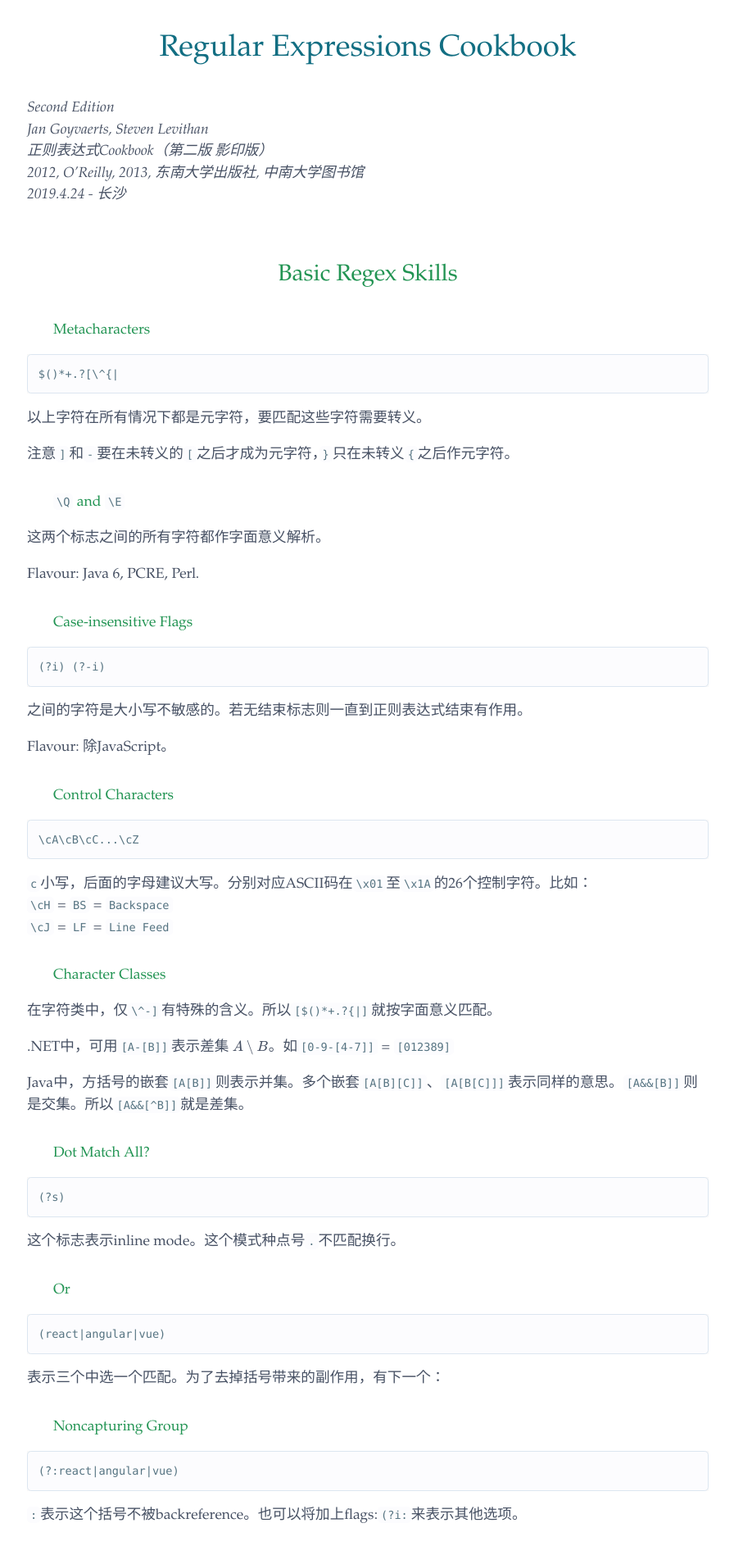
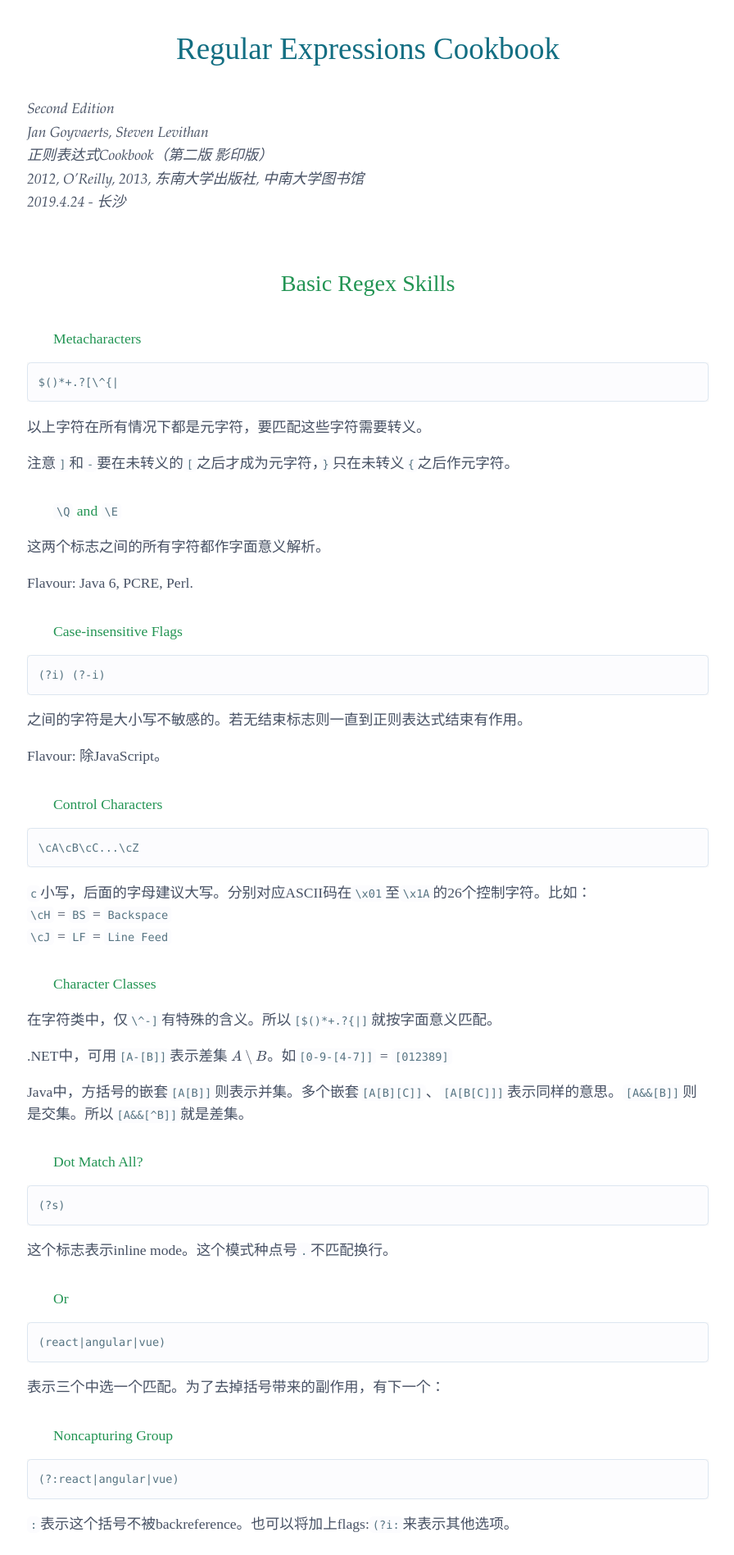
Before and after one commit to x4Cx58x54/x4Cx58x54.github.io, a Jekyll site: the page built from notes/regex/regular-expressions-cookbook.md, in a window 1280 px wide. Shown: the top 1897 px of the page at 82% size, without its empty margins (191-1087 px from the left). Built offline with Jekyll 4.4.1, drawn with Linux system fonts in a browser that asks for light colours; some web fonts are replaced.

Commit message:
host fonts

```diff
--- a/_sass/jekyll-theme-cayman.scss
+++ b/_sass/jekyll-theme-cayman.scss
@@ -21,6 +21,39 @@
   }
 }
 
+@font-face
+{
+  font-family: Garamond;
+  src: local("GARA.TTF"), local("Garamond"), url('../fonts/GARA.TTF');
+  font-style: normal;
+}
+
+@font-face
+{
+  font-family: Garamond;
+  src: local("GARABD.TTF"), local("Garamond"), url('../fonts/GARABD.TTF');
+  font-weight: bold;
+}
+
+@font-face
+{
+  font-family: Garamond;
+  src: local("GARAIT.TTF"), local("Garamond"), url('../fonts/GARAIT.TTF');
+  font-style: italic;
+}
+
+@font-face
+{
+  font-family: 方正新书宋简体;
+  src: local("方正新书宋简体"), local("FZNewShuSong-Z10S"), url('../fonts/FZXSSJW.TTF');
+}
+
+@font-face
+{
+  font-family: Monaco;
+  src: local("Monaco"), url('../fonts/Monaco.ttf');
+}
+
 * {
   box-sizing: border-box;
 }
@@ -28,7 +61,7 @@
 body {
   padding: 0;
   margin: 0;
-  font-family: Garamond, "Helvetica Neue", Helvetica, Arial, FZNewShuSong-Z10S, FZShuSong-Z01S, "Microsoft Yahei UI", sans-serif;
+  font-family: Garamond, 方正新书宋简体, serif;
   font-size: 16px;
   line-height: 1.5;
   color: $body-text-color;
@@ -119,13 +152,9 @@ a {
     //text-indent: 2em;
   }
 
-  //blockquote > p {
-  //  text-indent: 0em !important;
-  //}
-
   code {
     padding: 2px 4px;
-    font-family: Monaco, Consolas, "Liberation Mono", Menlo, Courier, "Microsoft JhengHei UI", monospace;
+    font-family: Monaco, Consolas, "Microsoft JhengHei UI", 微软雅黑, monospace;
     color: $code-text-color;
     background-color: $code-bg-color;
     border-radius: 0.3rem;
@@ -147,7 +176,7 @@ a {
     padding: 0.8rem;
     margin-top: 0;
     margin-bottom: 1rem;
-    font: 1rem Monaco, Consolas, "Liberation Mono", Menlo, Courier, "Microsoft JhengHei UI", monospace;
+    font: 1rem Monaco, Consolas, "Microsoft JhengHei UI", 微软雅黑, monospace;
     color: $code-text-color;
     word-wrap: normal;
     background-color: $code-bg-color;
```
Also changed, not shown: _layouts/default.html (+9 -2 lines), fonts/GARA.TTF (added), fonts/GARABD.TTF (added), fonts/GARAIT.TTF (added), fonts/Monaco.ttf (added), 1 other file.
